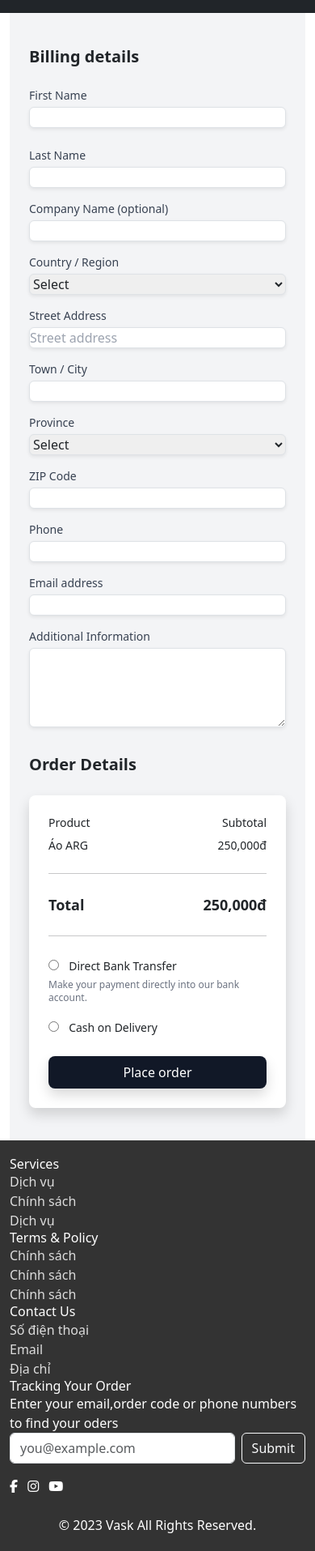
After one commit to vikhoa911/Duan, a PHP site: page /views/thanhtoan.html in a window 390 px wide. The commit adds this page. Shown: the whole page at 81% size. Run offline with PHP 8.4, Linux system fonts and the light colour scheme; some libraries are stand-ins or nearby versions.

Commit message:
son update

```diff
--- a/views/header.php
+++ b/views/header.php
@@ -8,6 +8,6 @@
     <link rel="stylesheet" href="https://cdnjs.cloudflare.com/ajax/libs/font-awesome/6.0.0-beta3/css/all.min.css">
     <link href="https://cdn.jsdelivr.net/npm/bootstrap@5.3.0-alpha1/dist/css/bootstrap.min.css" rel="stylesheet">
     <script src='https://kit.fontawesome.com/a076d05399.js' crossorigin='anonymous'></script>
-    <link rel="stylesheet" href="/views/css/style.css">
+    <link rel="stylesheet" href="views/css/style.css">
 </head>
 <body>
--- a/views/home.php
+++ b/views/home.php
@@ -40,7 +40,7 @@
             <button class="gopage btn btn-dark">Đặt Hàng Ngay!!</button>
         </div>
         <div class="banner-image">
-            <img src="/images/banner.jpg" alt="Fashion Model" class="img-fluid shadow">
+            <img src="images/banner.jpg" alt="Fashion Model" class="img-fluid shadow">
         </div>
     </div>
 </section>
--- /dev/null
+++ b/views/thanhtoan.html
@@ -0,0 +1,226 @@
+<!DOCTYPE html>
+<html lang="en">
+<head>
+  <meta charset="UTF-8">
+  <meta name="viewport" content="width=device-width, initial-scale=1.0">
+  <title>Document</title>
+</head>
+
+
+
+<link rel="stylesheet" href="path/to/font-awesome/css/font-awesome.min.css">
+<link rel="stylesheet" href="https://cdnjs.cloudflare.com/ajax/libs/font-awesome/6.0.0-beta3/css/all.min.css">
+<link href="https://cdn.jsdelivr.net/npm/bootstrap@5.3.0-alpha1/dist/css/bootstrap.min.css" rel="stylesheet">
+<script src='https://kit.fontawesome.com/a076d05399.js' crossorigin='anonymous'></script>
+<link href="https://cdn.jsdelivr.net/npm/bootstrap@5.3.3/dist/css/bootstrap.min.css" rel="stylesheet" integrity="sha384-QWTKZyjpPEjISv5WaRU9OFeRpok6YctnYmDr5pNlyT2bRjXh0JMhjY6hW+ALEwIH" crossorigin="anonymous">
+<script src="https://cdn.jsdelivr.net/npm/bootstrap@5.3.3/dist/js/bootstrap.bundle.min.js" integrity="sha384-YvpcrYf0tY3lHB60NNkmXc5s9fDVZLESaAA55NDzOxhy9GkcIdslK1eN7N6jIeHz" crossorigin="anonymous"></script>
+<link rel="stylesheet" href="css/style.css">
+<link href="https://cdn.jsdelivr.net/npm/tailwindcss@2.2.19/dist/tailwind.min.css" rel="stylesheet">
+<body>
+    <nav class="navbar navbar-expand-lg navbar-dark bg-dark">
+        <div class="container">
+
+            <div class="collapse navbar-collapse" id="navbarNav">
+                <ul class="navbar-nav white1">
+                    <li class="nav-item">
+                        <a class="nav-link" href="#">NAM</a>
+                    </li>
+                    <li class="nav-item">
+                        <a class="nav-link" href="#">NỮ</a>
+                    </li>
+                    <li class="nav-item">
+                        <a class="nav-link" href="#">KHÁC</a>
+                    </li>
+                    </ul>
+                    <a class="navbar-brand titleshop" href="#">VASK STORE</a>
+                    <ul class="navbar-nav navp">
+                    <li class="nav-item">
+                        <a class="nav-link" href="#"><i class="fas fa-user-plus"></i></a>
+                    </li>
+                    <li class="nav-item">
+                        <a class="nav-link" href="#"><i class="fas fa-shopping-basket"></i></a>
+                    </li>
+                </ul>
+            </div>
+        </div>
+    </nav>
+
+
+<div class="container">
+    <div   class="bg-gray-100 py-10">
+        <div class="container mx-auto px-4">
+          <div class="grid grid-cols-1 md:grid-cols-2 gap-8">
+
+            <!-- Billing Details -->
+            <div>
+              <h2 class="text-xl font-semibold mb-6">Billing details</h2>
+              <form class="space-y-4">
+                <!-- First Name and Last Name -->
+                <div class="grid grid-cols-1 md:grid-cols-2 gap-4">
+                  <div>
+                    <label for="first-name" class="block text-sm font-medium text-gray-700">First Name</label>
+                    <input type="text" id="first-name" class="mt-1 block w-full border border-gray-300 rounded-md shadow-sm focus:ring-yellow-500 focus:border-yellow-500 sm:text-sm" />
+                  </div>
+                  <div>
+                    <label for="last-name" class="block text-sm font-medium text-gray-700">Last Name</label>
+                    <input type="text" id="last-name" class="mt-1 block w-full border border-gray-300 rounded-md shadow-sm focus:ring-yellow-500 focus:border-yellow-500 sm:text-sm" />
+                  </div>
+                </div>
+
+                <!-- Company Name -->
+                <div>
+                  <label for="company" class="block text-sm font-medium text-gray-700">Company Name (optional)</label>
+                  <input type="text" id="company" class="mt-1 block w-full border border-gray-300 rounded-md shadow-sm focus:ring-yellow-500 focus:border-yellow-500 sm:text-sm" />
+                </div>
+
+                <!-- Country/Region -->
+                <div>
+                  <label for="country" class="block text-sm font-medium text-gray-700">Country / Region</label>
+                  <select id="country" class="mt-1 block w-full border border-gray-300 rounded-md shadow-sm focus:ring-yellow-500 focus:border-yellow-500 sm:text-sm">
+                    <option value="">Select</option>
+                    <option value="vietnam">Vietnam</option>
+                    <option value="us">United States</option>
+                  </select>
+                </div>
+
+                <!-- Address -->
+                <div>
+                  <label for="address" class="block text-sm font-medium text-gray-700">Street Address</label>
+                  <input type="text" id="address" placeholder="Street address" class="mt-1 block w-full border border-gray-300 rounded-md shadow-sm focus:ring-yellow-500 focus:border-yellow-500 sm:text-sm" />
+                </div>
+
+                <!-- Town/City -->
+                <div>
+                  <label for="city" class="block text-sm font-medium text-gray-700">Town / City</label>
+                  <input type="text" id="city" class="mt-1 block w-full border border-gray-300 rounded-md shadow-sm focus:ring-yellow-500 focus:border-yellow-500 sm:text-sm" />
+                </div>
+
+                <!-- Province -->
+                <div>
+                  <label for="province" class="block text-sm font-medium text-gray-700">Province</label>
+                  <select id="province" class="mt-1 block w-full border border-gray-300 rounded-md shadow-sm focus:ring-yellow-500 focus:border-yellow-500 sm:text-sm">
+                    <option value="">Select</option>
+                    <option value="province1">Western Province</option>
+                    <option value="province2">Eastern Province</option>
+                  </select>
+                </div>
+
+                <!-- ZIP Code -->
+                <div>
+                  <label for="zip" class="block text-sm font-medium text-gray-700">ZIP Code</label>
+                  <input type="text" id="zip" class="mt-1 block w-full border border-gray-300 rounded-md shadow-sm focus:ring-yellow-500 focus:border-yellow-500 sm:text-sm" />
+                </div>
+
+                <!-- Phone -->
+                <div>
+                  <label for="phone" class="block text-sm font-medium text-gray-700">Phone</label>
+                  <input type="text" id="phone" class="mt-1 block w-full border border-gray-300 rounded-md shadow-sm focus:ring-yellow-500 focus:border-yellow-500 sm:text-sm" />
+                </div>
+
+                <!-- Email -->
+                <div>
+                  <label for="email" class="block text-sm font-medium text-gray-700">Email address</label>
+                  <input type="email" id="email" class="mt-1 block w-full border border-gray-300 rounded-md shadow-sm focus:ring-yellow-500 focus:border-yellow-500 sm:text-sm" />
+                </div>
+
+                <!-- Additional Information -->
+                <div>
+                  <label for="additional-info" class="block text-sm font-medium text-gray-700">Additional Information</label>
+                  <textarea id="additional-info" rows="4" class="mt-1 block w-full border border-gray-300 rounded-md shadow-sm focus:ring-yellow-500 focus:border-yellow-500 sm:text-sm"></textarea>
+                </div>
+              </form>
+            </div>
+
+            <!-- Order Details -->
+            <div>
+              <h2 class="text-xl font-semibold mb-6">Order Details</h2>
+              <div class="bg-white p-6 shadow rounded-lg">
+                <!-- Product Details -->
+                <div class="mb-4">
+                  <div class="flex justify-between text-sm">
+                    <span>Product</span>
+                    <span>Subtotal</span>
+                  </div>
+                  <div class="flex justify-between text-sm font-medium mt-2">
+                    <span>Áo ARG</span>
+                    <span>250,000đ</span>
+                  </div>
+                </div>
+                <hr class="my-4" />
+                <!-- Total -->
+                <div class="flex justify-between text-lg font-semibold">
+                  <span>Total</span>
+                  <span class="text-dark">250,000đ</span>
+                </div>
+                <hr class="my-4" />
+                <!-- Payment Methods -->
+                <div class="space-y-4">
+                  <div>
+                    <input type="radio" id="bank-transfer" name="payment" class="text-yellow-600 focus:ring-yellow-500" />
+                    <label for="bank-transfer" class="ml-2 text-sm">Direct Bank Transfer</label>
+                    <p class="text-gray-500 text-xs mt-1">Make your payment directly into our bank account.</p>
+                  </div>
+                  <div>
+                    <input type="radio" id="cash" name="payment" class="text-yellow-600 focus:ring-yellow-500" />
+                    <label for="cash" class="ml-2 text-sm">Cash on Delivery</label>
+                  </div>
+                </div>
+                <!-- Place Order Button -->
+                <button class="w-full mt-6 py-2 px-4 bg-gray-900 text-white rounded-lg shadow hover:bg-black">Place order</button>
+              </div>
+            </div>
+          </div>
+        </div>
+     </div>
+</div>
+
+
+
+    <footer class="footer" >
+    <div class="container">
+        <div class="row">
+            <div class="col-md-3">
+                <h5>Services</h5>
+                <ul class="list-unstyled">
+                    <li><a href="#">Dịch vụ</a></li>
+                    <li><a href="#">Chính sách</a></li>
+                    <li><a href="#">Dịch vụ</a></li>
+                </ul>
+            </div>
+            <div class="col-md-3">
+                <h5>Terms & Policy</h5>
+                <ul class="list-unstyled">
+                    <li><a href="#">Chính sách</a></li>
+                    <li><a href="#">Chính sách</a></li>
+                    <li><a href="#">Chính sách</a></li>
+                </ul>
+            </div>
+            <div class="col-md-3">
+                <h5>Contact Us</h5>
+                <ul class="list-unstyled">
+                    <li><a href="#">Số điện thoại</a></li>
+                    <li><a href="#">Email</a></li>
+                    <li><a href="#">Địa chỉ</a></li>
+                </ul>
+            </div>
+            <div class="col-md-3">
+                <h5>Tracking Your Order</h5>
+                <p>Enter your email,order code or phone numbers to find your oders</p>
+                <form class="d-flex">
+                    <input type="email" class="form-control me-2" placeholder="you@example.com">
+                    <button class="btn btn-outline-light">Submit</button>
+                </form>
+                <div class="social-icons mt-3">
+                    <a href="#" class="text-white me-2"><i class="fa fa-facebook"></i></a>
+                    <a href="#" class="text-white me-2"><i class="fa fa-instagram"></i></a>
+                    <a href="#" class="text-white"><i class="fa fa-youtube"></i></a>
+                </div>
+            </div>
+        </div>
+        <div class="text-center mt-4">
+            <p>&copy; 2023 Vask All Rights Reserved.</p>
+        </div>
+    </div>
+</footer>
+</body>
+</html>
```
Also changed, not shown: views/css/style.css (+94 -0 lines), views/giohang.html (added, +194 -0 lines), views/trangchinh.html (added, +194 -0 lines), images/arg 3.jpg (added), images/bar1.jpg (added).
